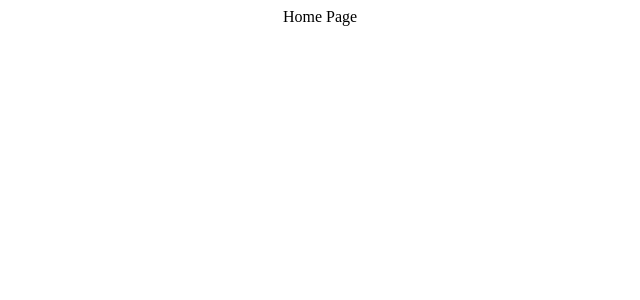
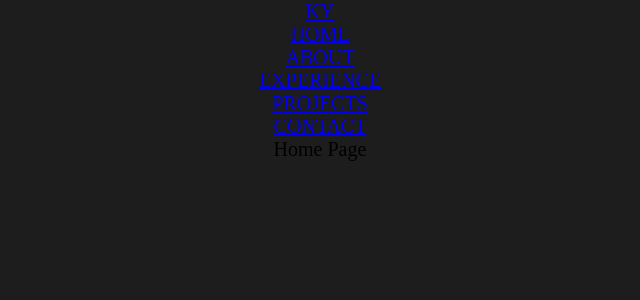
Before and after one commit to KyleYung/personal-website, a React (Create React App) app: page / in a window 1280 px wide. Shown: the top 300 px of the page, without its empty margins (320-960 px from the left). Built offline with nearby package versions, Linux system fonts and the light colour scheme.

Commit message:
set up navbar component

```diff
--- a/src/App.js
+++ b/src/App.js
@@ -5,10 +5,13 @@ import About from './pages/about';
 import Experience from './pages/experience';
 import Projects from './pages/projects';
 import Contact from './pages/contact';
+import Navbar from './components/navbar';
 
 function App() {
   return (
     <div className="App">
+
+      <Navbar/>
 
       <Routes>
         <Route index path="/" element={<Home/>}/>
--- a/src/components/navbar/index.jsx
+++ b/src/components/navbar/index.jsx
@@ -0,0 +1,56 @@
+import React from 'react';
+import {Link} from 'react-router-dom';
+
+const data = [
+    {
+        label : 'HOME',
+        to : '/'
+    },
+
+    {
+        label : 'ABOUT',
+        to : '/about'
+    },
+
+    {
+        label : 'EXPERIENCE',
+        to : '/experience'
+    },
+
+    {
+        label : 'PROJECTS',
+        to : '/projects'
+    },
+
+    {
+        label : 'CONTACT',
+        to : '/contact'
+    },
+]
+
+const Navbar = () => {
+    return (
+        <div>
+            <nav class="navbar">
+                <div class="navbar-container">
+                    <Link to = {'/'} class="navbar-container-logo">
+                    KY
+                    </Link>
+                </div>
+                <ul class="navbar-container-menu">
+                    {
+                        data.map((item, key)=> (
+                            <li key={key} class="navbar-container-menu-item">
+                                <Link to={item.to} class="navbar-container-menu-item-link">
+                                    {item.label}
+                                </Link>
+                            </li>
+                        ))
+                    }
+                </ul>
+            </nav>
+        </div>
+    )
+}
+
+export default Navbar;
--- a/src/index.css
+++ b/src/index.css
@@ -0,0 +1,20 @@
+* {
+    box-sizing: border-box;
+    padding: 0;
+    margin: 0;
+    scroll-behavior: smooth;
+}
+
+html {
+    height: 100%;
+    font-size: 20px;
+}
+
+body {
+    background: #1d1d1d;
+    height: 100%;
+}
+
+#root {
+    height: 100%;
+}
```
